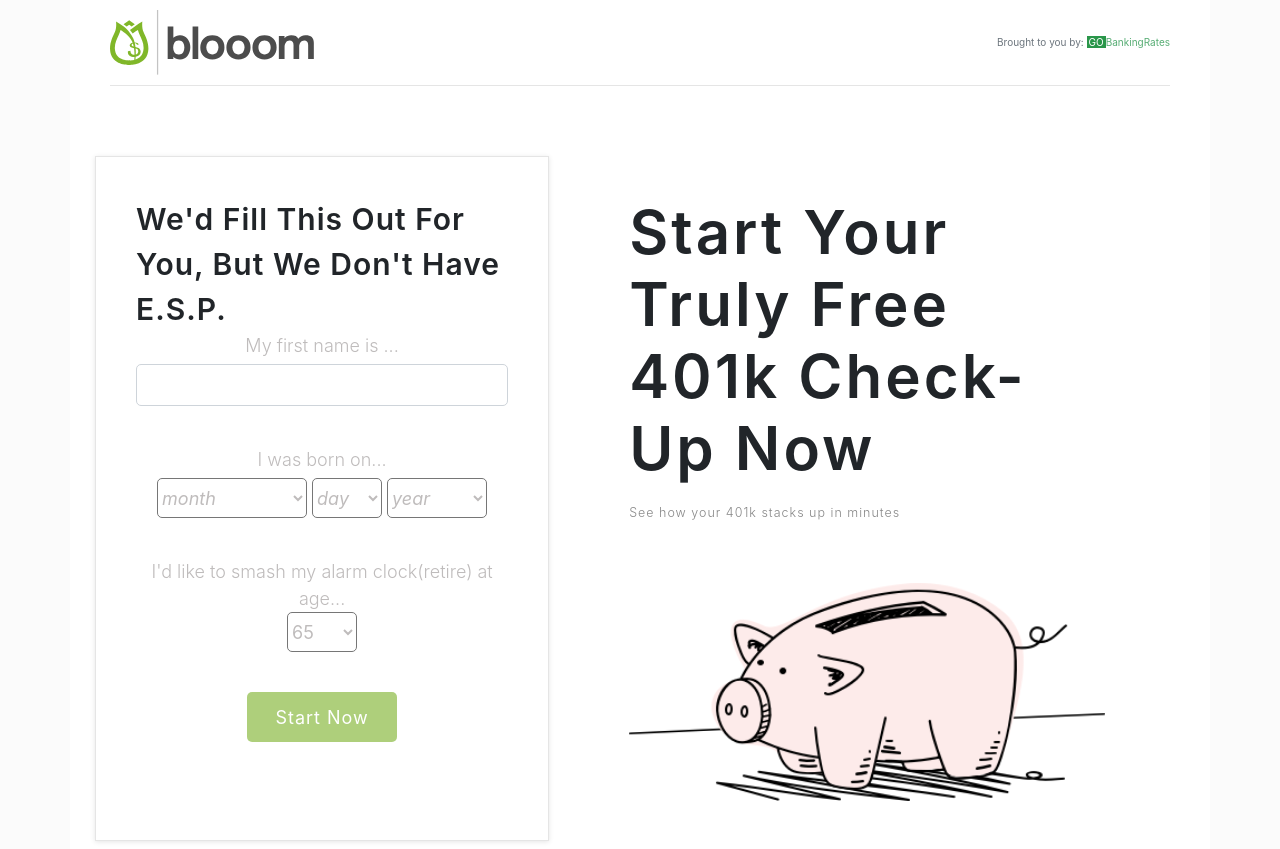
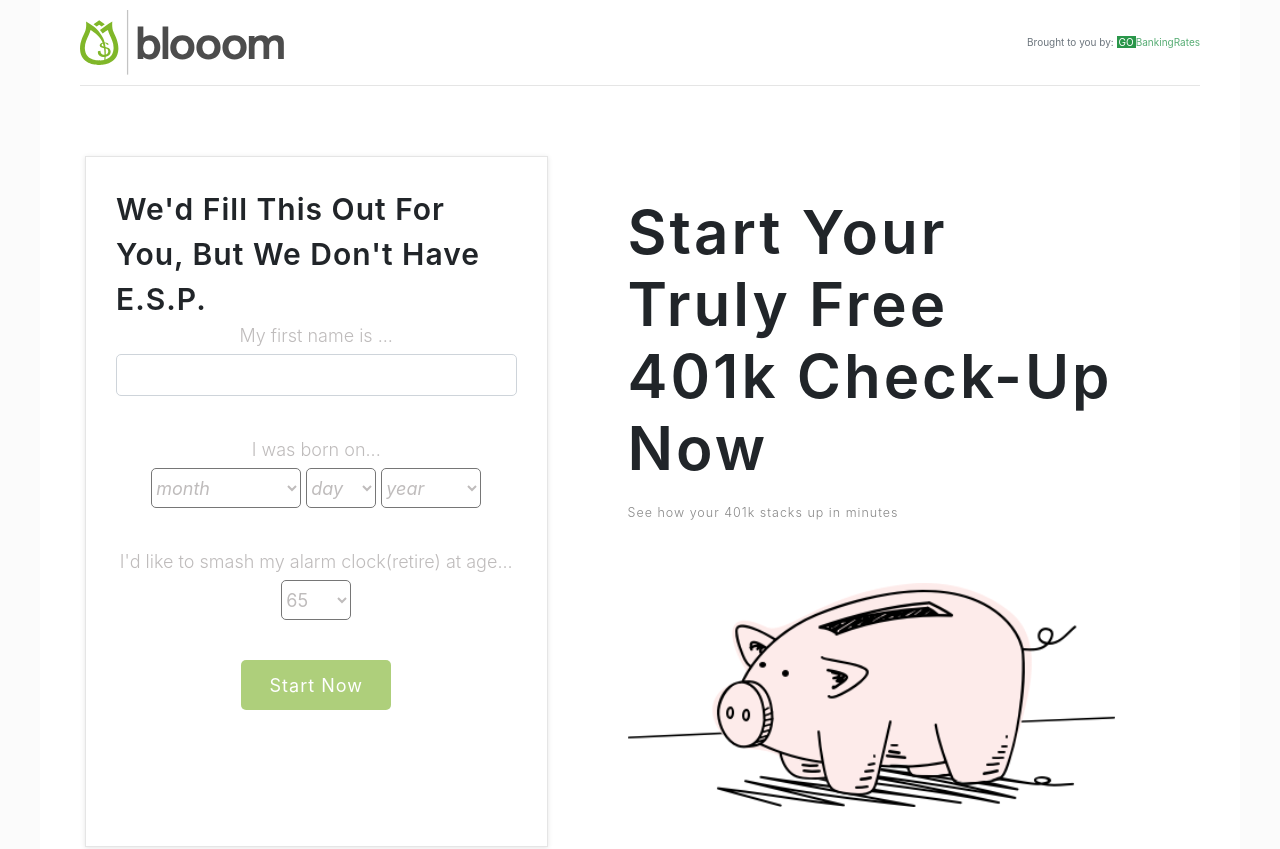
Before and after one commit to QiongXM/ct-blooom, an Angular app: page / in a window 1280 px wide. Shown: the top 849 px of the page. Built offline with nearby package versions, Linux system fonts and the light colour scheme.

Commit message:
Center navbar logo for md screen size

```diff
--- a/src/app/home/forms/forms.component.html
+++ b/src/app/home/forms/forms.component.html
@@ -32,7 +32,7 @@
     </div>
   </div>
   <div class="form-group mb-md">
-    <div class="form-label ">I'd like to smash my alarm clock(retire) at age...</div>
+    <label class="form-label">I'd like to smash my alarm clock(retire) at age...</label>
     <div class="dropdown">
       <select class="dropdown--age" formControlName="age">
         <option [ngValue]="null" selected disabled>65</option>
--- a/src/app/home/home/home.component.scss
+++ b/src/app/home/home/home.component.scss
@@ -2,7 +2,7 @@
 @import '../../../scss/variables';
 .header {
   height: 80rem;
-  padding: 6rem 0rem;
+  padding: 6rem 2rem;
   margin-bottom: 8rem;
 
   &__text-box {
@@ -32,10 +32,9 @@
   }
 
   .forms {
-    width: 40%;
     border: 1px solid $gray-200;
     box-shadow: 0 0.1rem 0.5rem $gray-200;
-    padding: 4rem;
+    padding: 3rem;
     display: inline-block;
 
     &__title {
--- a/src/app/shared/layout/navbar/navbar.component.scss
+++ b/src/app/shared/layout/navbar/navbar.component.scss
@@ -1,4 +1,6 @@
 @import '~bootstrap/scss/bootstrap';
+@import '../../../../scss/mixins';
+
 .navigation {
   height: 6.5rem;
   top: 0;
@@ -7,6 +9,11 @@
 
   &__logo {
     height: 100%;
+
+    @include respond(md) {
+      display: block;
+      margin: 0 auto;
+    }
   }
 
   &__text {
@@ -23,5 +30,14 @@
       background-color: #2a964a;
       padding: 0 0.2rem;
     }
+
+    @include respond(md) {
+      text-align: center;
+    }
+  }
+
+  @include respond(md) {
+    display: block !important;
+    margin-bottom: 3rem;
   }
 }
--- a/src/scss/_base.scss
+++ b/src/scss/_base.scss
@@ -38,4 +38,5 @@ html {
 .container {
   background-color: $white;
   padding: 1rem 4rem;
+  max-width: 120rem;
 }
```
